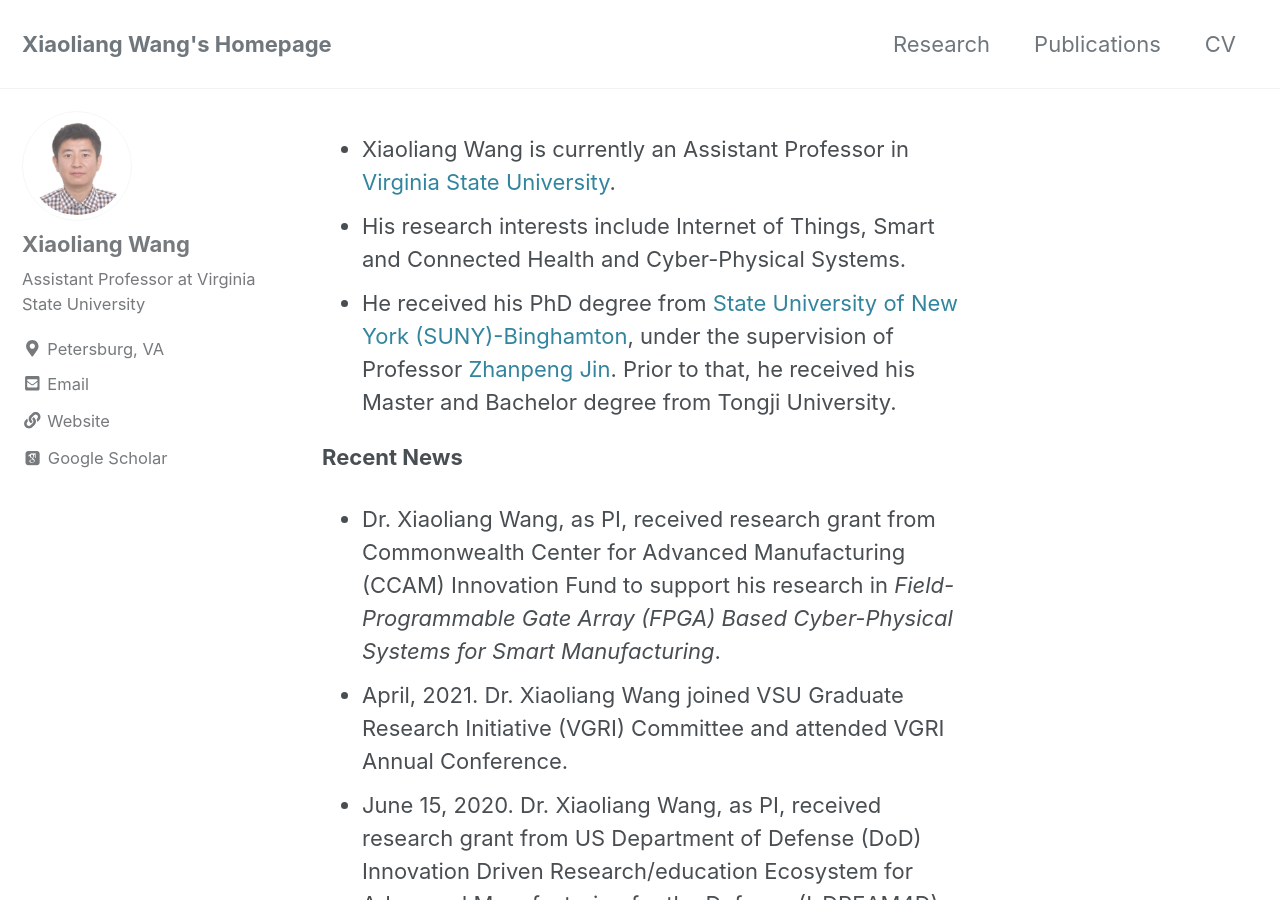
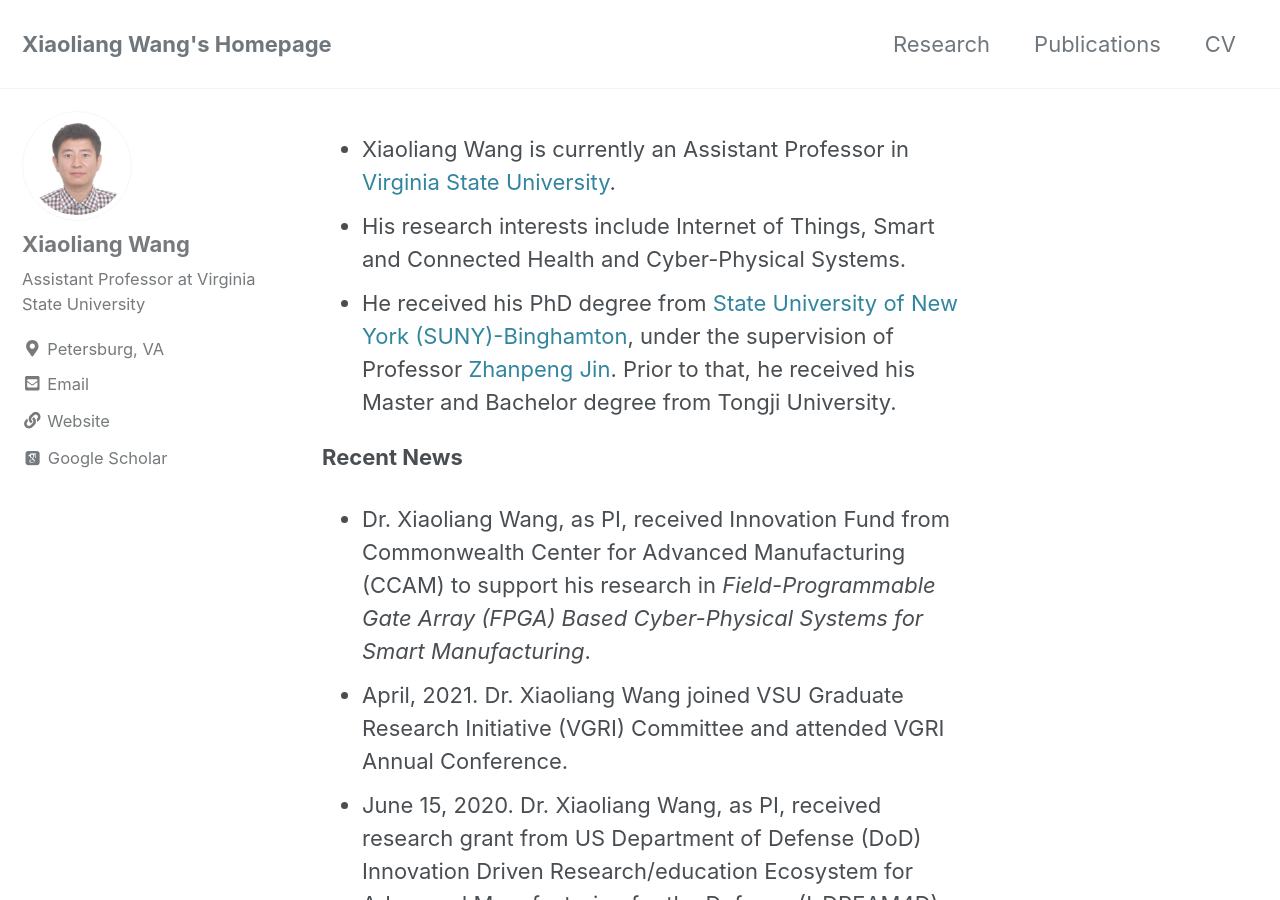
Before and after one commit to wang-xiaoliang/wang-xiaoliang.github.io, a Jekyll site: the page built from index.md, in a window 1280 px wide and 900 px high. Built offline with Jekyll 4.4.1, drawn with Linux system fonts in a browser that asks for light colours; cached includes are drawn as plain includes; nearby versions of some CDN libraries; some web fonts are replaced; our own code applies the rules of GitHub Pages for plain Markdown files; the list of posts is cut into pages by our own code.

Commit message:
CCAM grant

```diff
--- a/index.md
+++ b/index.md
@@ -16,7 +16,7 @@ author_profile: true
 
 <b>Recent News</b>
 
-* Dr. Xiaoliang Wang, as PI, received research grant from Commonwealth Center for Advanced Manufacturing (CCAM) Innovation Fund to support his research in <i>Field-Programmable Gate Array (FPGA) Based Cyber-Physical Systems for Smart Manufacturing</i>.
+* Dr. Xiaoliang Wang, as PI, received Innovation Fund from Commonwealth Center for Advanced Manufacturing (CCAM) to support his research in <i>Field-Programmable Gate Array (FPGA) Based Cyber-Physical Systems for Smart Manufacturing</i>.
 * April, 2021. Dr. Xiaoliang Wang joined VSU Graduate Research Initiative (VGRI) Committee and attended VGRI Annual Conference.
 * June 15, 2020. Dr. Xiaoliang Wang, as PI, received research grant from US Department of Defense (DoD) Innovation Driven Research/education Ecosystem for Advanced Manufacturing for the Defense (I-DREAM4D) Consortium to support his research.
 * December, 2019. Dr. Xiaoliang Wang, as Co-PI, received Research and Education Program for HBCU/MI Equipment Award from US Department of Defense (DoD) to support his research in <i>Cyber-Physical Systems for Smart Manufacturing</i>.
```
